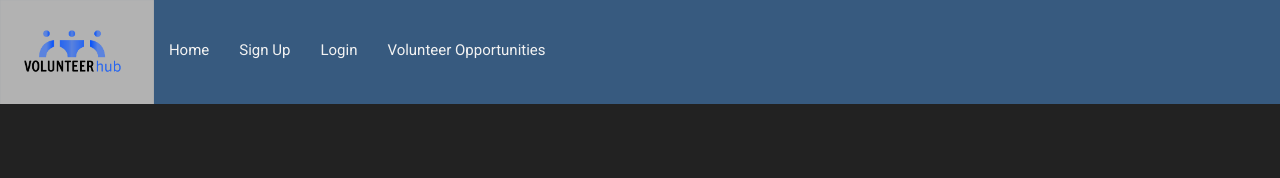
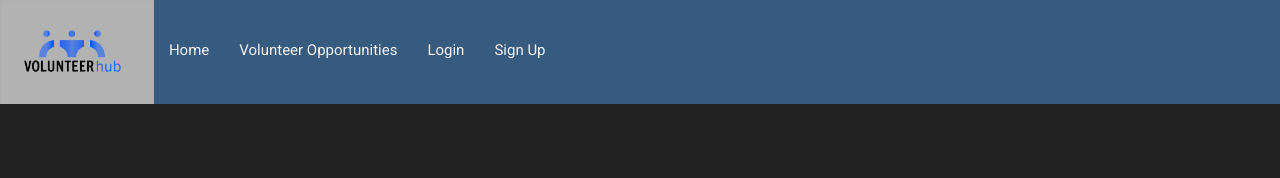
Before and after one commit to bethel-school-of-technology/the-volunteer-hub-frontend, an Angular app: page / in a window 1280 px wide. Shown: the top 178 px of the page. Built offline with nearby package versions, Linux system fonts and the light colour scheme.

Commit message:
Changed order of navbar options

```diff
--- a/src/app/Components/navbar/navbar.component.html
+++ b/src/app/Components/navbar/navbar.component.html
@@ -7,10 +7,10 @@
 
     <div class="topnav" id="myTopnav">
         <!-- Set up ROUTERLINKS https://blog.angular-university.io/angular-2-router-nested-routes-and-nested-auxiliary-routes-build-a-menu-navigation-system/ -->
-        <a class="indv_h_link" href="#">Volunteer Opportunities</a>
-        <a class="indv_h_link" *ngIf="!authenticationService.isAuthenticated" href="/login">Login</a>
         <a class="indv_h_link" *ngIf="authenticationService.isAuthenticated" href="#" (click)="logout()">Log Out</a>
         <a class="indv_h_link" *ngIf="!authenticationService.isAuthenticated" routerLink='/signup'>Sign Up</a>
+        <a class="indv_h_link" *ngIf="!authenticationService.isAuthenticated" href="/login">Login</a>
+        <a class="indv_h_link" href="#">Volunteer Opportunities</a>
         <a class="indv_h_link" routerLink='' routerLinkActive='active'>Home</a>
 
     </div>
```
